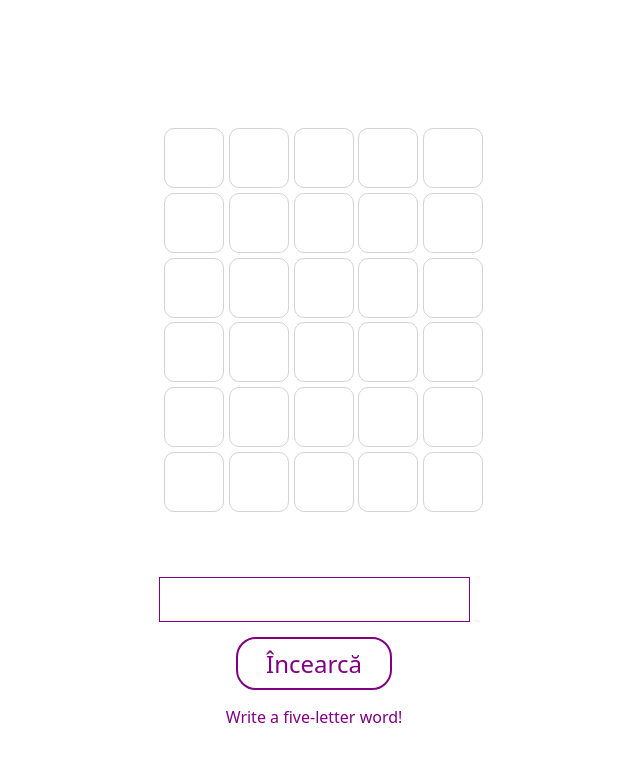
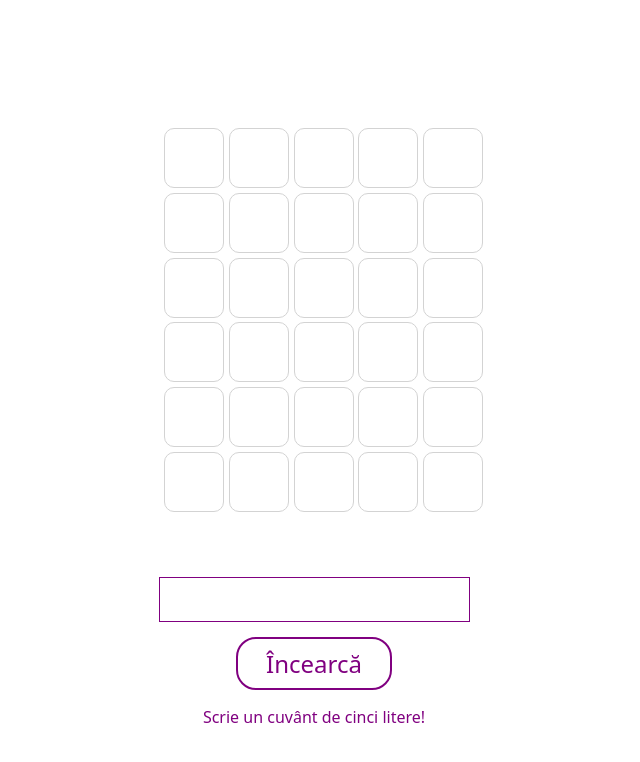
Before and after one commit to CaktusRO/WordleClone, a plain HTML site: page index.html in a window 1280 px wide. Shown: the whole page, without its empty margins (326-966 px from the left). Drawn offline with Linux system fonts and the light colour scheme.

Commit message:
Update index.html

```diff
--- a/index.html
+++ b/index.html
@@ -54,7 +54,7 @@
         <div id="input-button">
         <input id="input">
         <button id="button">Încearcă</button>
-    <span id="alert" color="purple">Write a five-letter word!</span></div>
+    <span id="alert" color="purple">Scrie un cuvânt de cinci litere!</span></div>
     <script src="script.js"></script>
 </body>
 </html>
```
